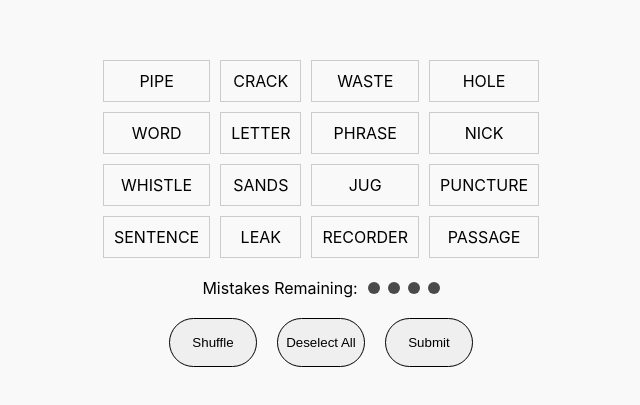
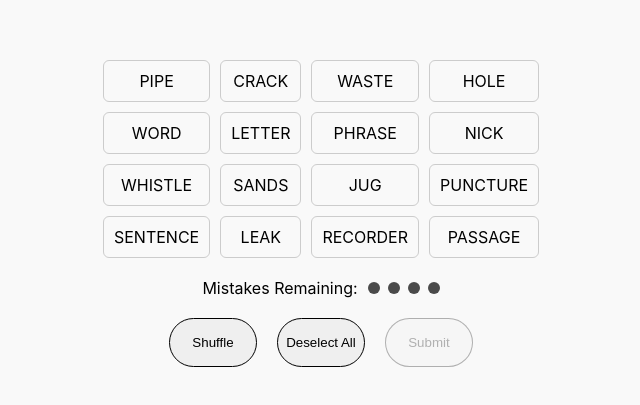
Before and after one commit to MonroeGollaher/ConnectionsClone, a React (Create React App) app: page / in a window 1280 px wide. Shown: the part 187-592 px from the top of the page, without its empty margins (319-959 px from the left). Built offline with nearby package versions, Linux system fonts and the light colour scheme.

Commit message:
Add in some basic functionality.  (#2)
* Is this thing still on? add some basic functionality

* test

* dang I am dumb

```diff
--- a/package.json
+++ b/package.json
@@ -37,5 +37,8 @@
       "last 1 firefox version",
       "last 1 safari version"
     ]
+  },
+  "devDependencies": {
+    "@babel/plugin-proposal-private-property-in-object": "^7.21.11"
   }
 }
--- a/src/components/Button/index.jsx
+++ b/src/components/Button/index.jsx
@@ -8,7 +8,7 @@ export const Button = ({
   buttonText,
   type = "button",
   disabled = false,
-  form,
+  form
 }) => {
   return (
     <button
--- a/src/components/Game/components/Square/index.jsx
+++ b/src/components/Game/components/Square/index.jsx
@@ -1,7 +1,8 @@
 import React from "react";
 import styles from "./index.module.css";
+import classNames from "classnames";
 
-export const Square = ({ word, index, onClick }) => {
+export const Square = ({ word, index, onClick, isSelected, isDisabled }) => {
   const id = `inner-card-${index}`;
 
   const handleClick = () => {
@@ -9,8 +10,23 @@ export const Square = ({ word, index, onClick }) => {
   };
 
   return (
-    <label htmlFor={id} className="visually-hidden">
-      <input type="checkbox" id={id} onClick={handleClick} />
+    <label
+      htmlFor={id}
+      className={classNames(
+        styles.square,
+        {
+          [styles.selected]: isSelected,
+          [styles.disabled]: isDisabled
+        },
+        "visually-hidden"
+      )}
+    >
+      <input
+        type="checkbox"
+        id={id}
+        onClick={handleClick}
+        disabled={isDisabled}
+      />
       {word}
     </label>
   );
--- a/src/components/Game/components/Square/index.module.css
+++ b/src/components/Game/components/Square/index.module.css
@@ -3,6 +3,10 @@ input[type="checkbox"] {
   position: absolute;
   opacity: 0;
   pointer-events: none;
+}
+
+label {
+  border-radius: 6px;
 }
 
 label.visually-hidden {
@@ -37,5 +41,17 @@ input[type="checkbox"]:checked + label.visually-hidden::before {
 
 label.visually-hidden:active {
   transform: scale(0.95);
-  transition: transform 0.2s ease, background-color 0.3s ease;
+  transition:
+    transform 0.2s ease,
+    background-color 0.3s ease;
 }
+
+.selected {
+  color: #f8f8f8;
+  background-color: #5a594e;
+}
+
+.disabled {
+  cursor: default;
+  opacity: 0.6;
+}
--- a/src/components/Game/index.actions.js
+++ b/src/components/Game/index.actions.js
@@ -1,7 +1,3 @@
 export const decrementMistake = () => ({
-  type: "DECREMENT_MISTAKE",
+  type: "DECREMENT_MISTAKE"
 });
-
-export const resetGame = () => ({
-  type: "RESET_GAME",
-});
--- a/src/components/Game/index.jsx
+++ b/src/components/Game/index.jsx
@@ -1,15 +1,15 @@
 import React, { useEffect, useState } from "react";
 import { useDispatch, useSelector } from "react-redux";
-import { decrementMistake, resetGame } from "./index.slice";
+import { decrementMistake } from "./index.slice";
 import { Square } from "./components/Square";
 import styles from "./index.module.css";
-import classNames from "classnames";
 import { MistakesRemaining } from "./components/MistakesRemaining";
 import { Button } from "../Button";
 
 export const Game = () => {
   const dispatch = useDispatch();
   const [shuffledWords, setShuffledWords] = useState([]);
+  const [selectedWords, setSelectedWords] = useState([]);
   const { mistakesRemaining, isGameOver, wordGroups } = useSelector(
     (state) => state.game
   );
@@ -20,6 +20,13 @@ export const Game = () => {
     setShuffledWords(shuffled);
   }, [wordGroups]);
 
+  useEffect(() => {
+    if (mistakesRemaining === 0) {
+      setSelectedWords([]);
+      window.alert("Better luck next time!");
+    }
+  }, [mistakesRemaining]);
+
   const handleMistake = () => {
     if (!isGameOver) {
       dispatch(decrementMistake());
@@ -27,21 +34,47 @@ export const Game = () => {
   };
 
   const handleShuffle = () => {
-    console.log("handleShuffle");
+    const reshuffled = [...shuffledWords].sort(() => Math.random() - 0.5);
+    setShuffledWords(reshuffled);
   };
 
   const handleDeselectAll = () => {
-    console.log("handleDeselectAll");
+    setSelectedWords([]);
   };
 
-  const handleWordSelection = (word, index) => {
-    console.log(`Clicked word: ${word}`);
+  const handleWordSelection = (word) => {
+    setSelectedWords((prevSelected) => {
+      if (prevSelected.includes(word)) {
+        // Remove the word
+        return prevSelected.filter((w) => w !== word);
+      } else if (prevSelected.length < 4) {
+        // Add the word
+        return [...prevSelected, word];
+      } else {
+        return prevSelected;
+      }
+    });
   };
 
   const handleSubmit = (event) => {
     event.preventDefault();
-    console.log("handleSubmit");
+
+    const match = wordGroups.find((group) => {
+      const selectedSorted = [...selectedWords].sort().join(",");
+      const groupSorted = [...group.words].sort().join(",");
+      return selectedSorted === groupSorted;
+    });
+
+    if (match) {
+      console.log("✅ Correct group:", match.category, match.color);
+      setSelectedWords([]);
+    } else {
+      console.log("❌ Incorrect group");
+      handleMistake();
+    }
   };
+
+  console.log("mistakesRemaining", mistakesRemaining);
 
   return (
     <article className={styles.gameWrapper}>
@@ -53,6 +86,10 @@ export const Game = () => {
               word={word}
               index={index}
               onClick={handleWordSelection}
+              isSelected={selectedWords.includes(word)}
+              isDisabled={
+                selectedWords.length === 4 && !selectedWords.includes(word)
+              }
             />
           ))}
         </div>
@@ -76,6 +113,7 @@ export const Game = () => {
           buttonText="Submit"
           type="submit"
           form="gameForm"
+          disabled={selectedWords.length < 4}
         />
       </section>
     </article>
--- a/src/components/Game/index.slice.js
+++ b/src/components/Game/index.slice.js
@@ -7,26 +7,26 @@ const initialState = {
     {
       groupName: "yellowGroup",
       category: "Fissure",
-      words: ["CRACK", "HOLE", "LEAK", "PUNCTURE"],
+      words: ["CRACK", "HOLE", "LEAK", "PUNCTURE"]
     },
     {
       groupName: "greenGroup",
       category: "Elements of writing",
-      words: ["LETTER", "PHRASE", "SENTENCE", "WORD"],
+      words: ["LETTER", "PHRASE", "SENTENCE", "WORD"]
     },
     {
       groupName: "blueGroup",
       category: "Instruments you blow into",
-      words: ["JUG", "PIPE", "RECORDER", "WHISTLE"],
+      words: ["JUG", "PIPE", "RECORDER", "WHISTLE"]
     },
     {
       groupName: "purpleGroup",
       category: "____ of time",
-      words: ["NICK", "PASSAGE", "SANDS", "WASTE"],
-    },
+      words: ["NICK", "PASSAGE", "SANDS", "WASTE"]
+    }
   ],
   shuffledWords: [],
-  solvedGroups: [],
+  solvedGroups: []
 };
 
 const gameSlice = createSlice({
@@ -38,17 +38,9 @@ const gameSlice = createSlice({
       if (state.mistakesRemaining === 0) {
         state.isGameOver = true;
       }
-    },
-    resetGame(state) {
-      return {
-        ...initialState,
-        shuffledWords: Object.values(initialState.words)
-          .flatMap((group) => group.words)
-          .sort(() => Math.random() - 0.5),
-      };
-    },
-  },
+    }
+  }
 });
 
-export const { decrementMistake, resetGame } = gameSlice.actions;
+export const { decrementMistake } = gameSlice.actions;
 export default gameSlice.reducer;
--- a/src/store/store.js
+++ b/src/store/store.js
@@ -3,6 +3,6 @@ import gameReducer from "../components/Game/index.slice";
 
 export const store = configureStore({
   reducer: {
-    game: gameReducer,
-  },
+    game: gameReducer
+  }
 });
```
Also changed, not shown: 1 other file (tests, documents, lock files or other folders).
